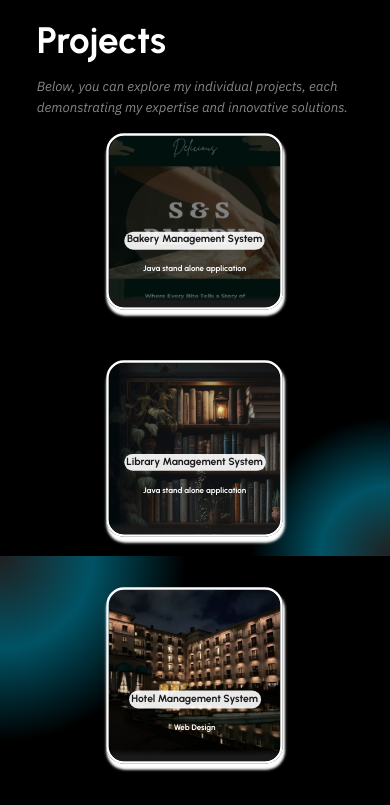
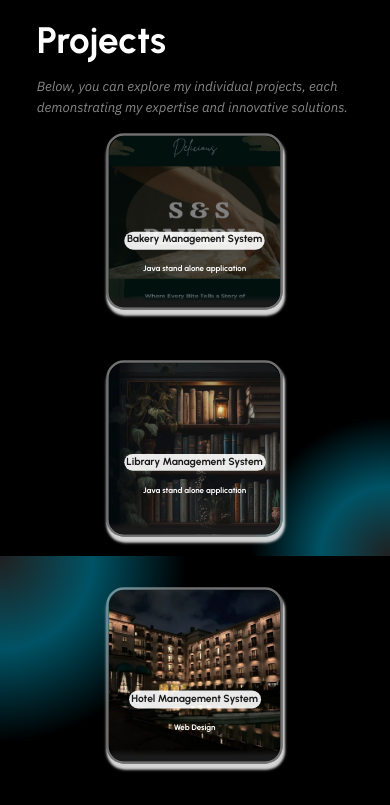
Before and after one commit to sherulfernando2000/sherul_portfolio, a plain HTML site: page index.html in a window 390 px wide. Shown: the part 2820-3625 px from the top of the page. Drawn offline with nearby package versions, Linux system fonts and the light colour scheme.

```diff
--- a/style.css
+++ b/style.css
@@ -681,11 +681,11 @@ main{
 .box-project-card{
     width: 20rem;
     height: 20rem;
-    border: 2px solid white;
+    border: 2px solid rgba(255, 255, 255, 0.44);
     border-radius: 10%;
     position: relative;
     overflow: hidden;
-    box-shadow: 1px 4px 2px 1px #FFFFFF;
+    box-shadow: 1px 4px 2px 1px rgba(255, 255, 255, 0.83);
 }
 
 .box-project-card img{
```
